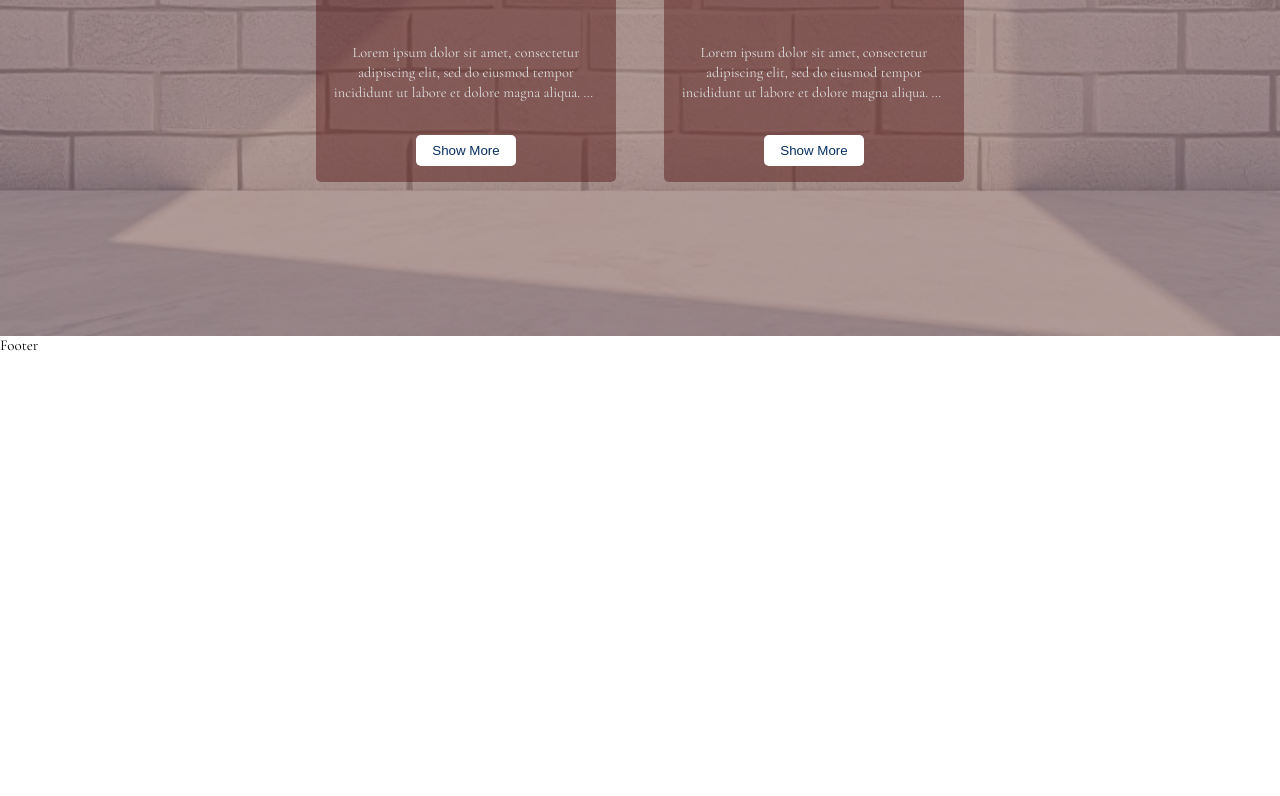
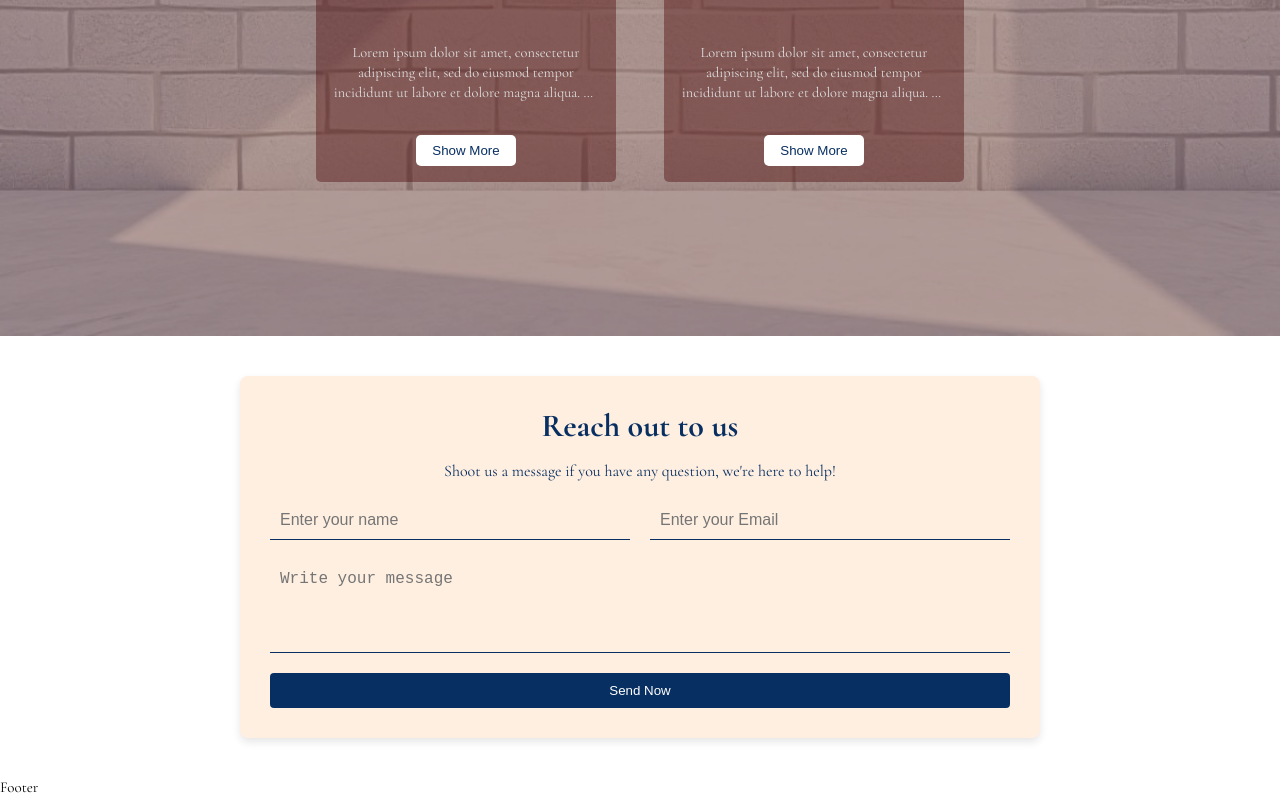
Before and after one commit to adityasharma0131/SKYLAR, a React (Vite) app: page / in a window 1280 px wide. Shown: the part 1805-2601 px from the top of the page. Before the commit the page ends 2159 px from the top, so only its background shows below. Built offline with nearby package versions, Linux system fonts and the light colour scheme.

Commit message:
Contact Section completed

```diff
--- a/src/components/Header.jsx
+++ b/src/components/Header.jsx
@@ -85,13 +85,6 @@ const ResponsiveNavbar = () => {
             </li>
 
             <li className="nav__item">
-              <a href="#studio" className="nav__link" onClick={handleLinkClick}>
-                <RiArrowRightUpLine />
-                <span>Studio</span>
-              </a>
-            </li>
-
-            <li className="nav__item">
               <a
                 href="#contact"
                 className="nav__link"
--- a/src/index.css
+++ b/src/index.css
@@ -436,6 +436,99 @@ hr {
   color: #fff;
 }
 
+.contact-section {
+  background-color: #fff; /* Light peach background */
+  padding: 40px 20px;
+  display: flex;
+  justify-content: center;
+  align-items: center;
+}
+
+.contact-container {
+  max-width: 800px;
+  width: 100%;
+  background-color: #ffefe0; /* Slightly lighter peach */
+  padding: 30px;
+  border-radius: 8px;
+  box-shadow: 0 4px 8px rgba(0, 0, 0, 0.1);
+  text-align: center;
+}
+
+.contact-container .heading1 {
+  color: #072f62;
+}
+
+.contact-subheading {
+  font-size: 1rem;
+  color: #072f62;
+  margin-bottom: 20px;
+}
+
+.contact-form {
+  display: flex;
+  flex-direction: column;
+  gap: 20px;
+}
+
+.form-group {
+  display: flex;
+  flex-direction: row;
+  gap: 20px;
+}
+
+.contact-input {
+  flex: 1;
+  padding: 10px;
+  font-size: 1rem;
+  border: none;
+  color: #072f62;
+  border-bottom: 1px solid #072f62;
+  background-color: #ffefe0;
+  outline: none;
+  transition: border-color 0.3s;
+}
+
+.contact-input:focus {
+  border-bottom: 1px solid #072f62; /* Darker focus state */
+}
+
+.contact-textarea {
+  color: #072f62;
+  padding: 10px;
+  font-size: 1rem;
+  background-color: #ffefe0;
+  border: none;
+  border-bottom: 1px solid #072f62;
+  outline: none;
+  resize: none; /* Prevents resizing */
+  transition: border-color 0.3s;
+}
+
+.contact-textarea:focus {
+  border-bottom: 1px solid #072f62;
+}
+
+.contact-button {
+  padding: 10px 20px;
+  background-color: #072f62; /* Navy blue background */
+  color: #fff; /* White text */
+  border: none;
+  border-radius: 4px;
+  cursor: pointer;
+  transition: background-color 0.3s, transform 0.2s;
+}
+
+.contact-button:hover {
+  background-color: #092b58; /* Darker navy */
+  transform: translateY(-2px); /* Slight lift on hover */
+}
+
+@media (max-width: 768px) {
+  .form-group {
+    flex-direction: column;
+  }
+}
+
 /* Responsive adjustments */
 
 @media (max-width: 768px) {
--- a/src/pages/Home.jsx
+++ b/src/pages/Home.jsx
@@ -114,6 +114,40 @@ const Home = () => {
           </div>
         </div>
       </div>
+
+      <div className="contact-section" id="contact">
+        <div className="contact-container">
+          <h2 className="heading1">Reach out to us</h2>
+          <p className="contact-subheading">
+            Shoot us a message if you have any question, we're here to help!
+          </p>
+          <form className="contact-form">
+            <div className="form-group">
+              <input
+                type="text"
+                className="contact-input"
+                placeholder="Enter your name"
+                required
+              />
+              <input
+                type="email"
+                className="contact-input"
+                placeholder="Enter your Email"
+                required
+              />
+            </div>
+            <textarea
+              className="contact-textarea"
+              placeholder="Write your message"
+              rows="4"
+              required
+            ></textarea>
+            <button type="submit" className="contact-button">
+              Send Now
+            </button>
+          </form>
+        </div>
+      </div>
     </>
   );
 };
```
